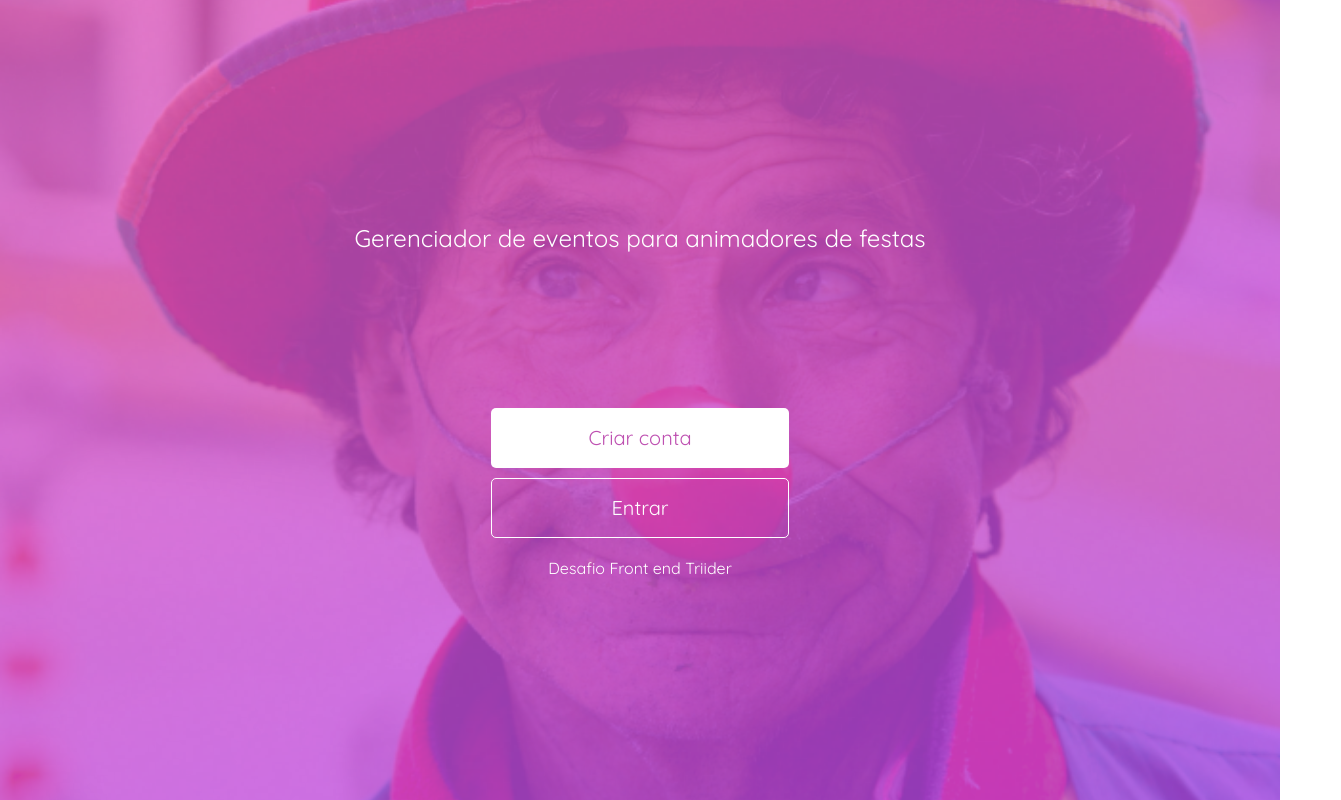
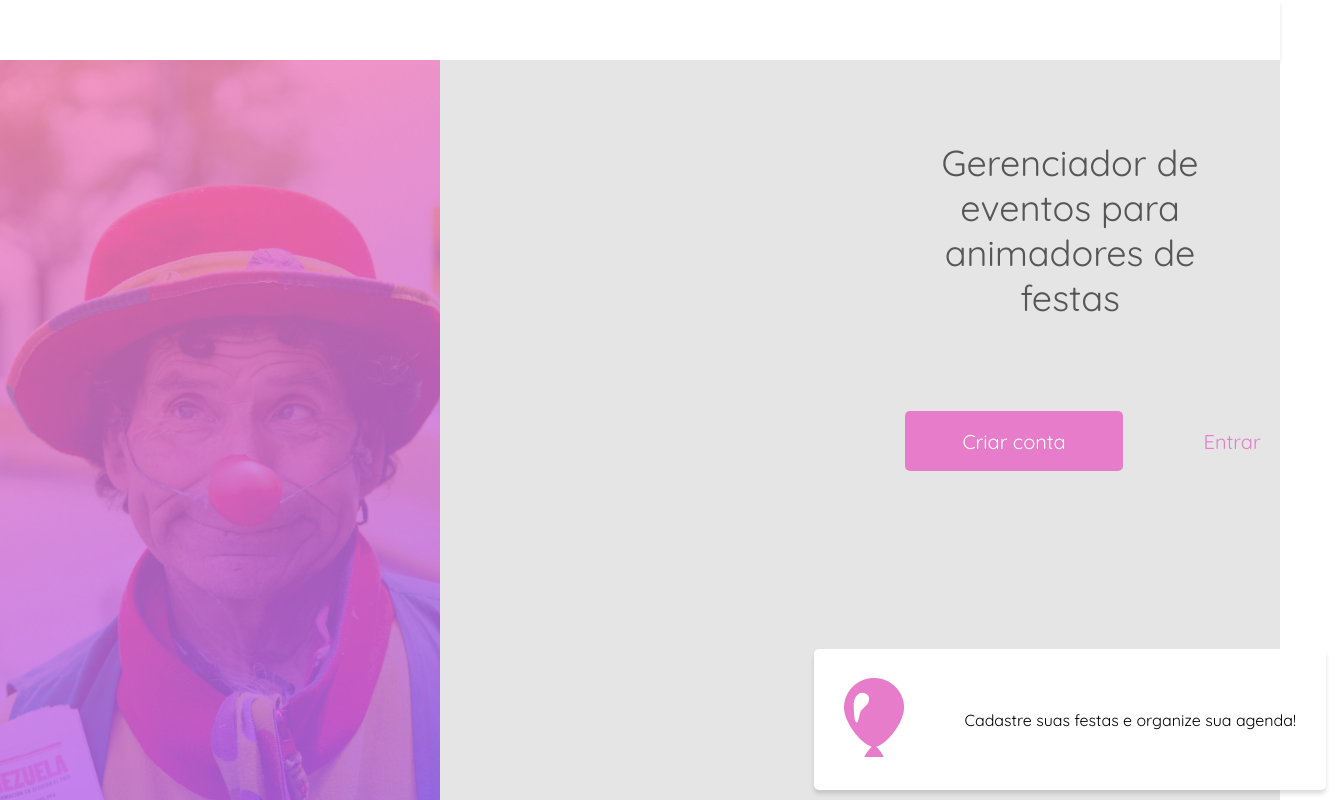
Before and after one commit to afborda/GerenciadorDeEventos, a React (Create React App) app: page / in a window 1280 px wide. Shown: the top 800 px of the page, 1341 px wide, since content can reach past the window. Built offline with nearby package versions, Linux system fonts and the light colour scheme.

Commit message:
add css web

```diff
--- a/src/components/initialLogin/index.tsx
+++ b/src/components/initialLogin/index.tsx
@@ -1,5 +1,7 @@
 import React from "react";
 import LoginContainer from "../loginContainer";
+import Balloon from "../../assets/img/balloon.png";
+import Feast from "../../assets/img/feast.png";
 
 import "./styled.scss";
 import { Link } from "react-router-dom";
@@ -23,6 +25,28 @@ const InitialLogin: React.FC = () => {
 
             <p className="text-triider">Desafio Front end Triider</p>
           </div>
+          <div className="spacer hide "></div>
+          <div className="container-center-web">
+            <div className="balloon  hide">
+              <div>
+                <img src={Balloon} alt="Balloon" />
+              </div>
+              <div>
+                <p>Cadastre suas festas e organize sua agenda!</p>
+              </div>
+            </div>
+            <div className="party-calendar  hide">
+              <div>
+                <img src={Feast} alt="Feast" />
+              </div>
+              <div>
+                <p>Cadastre suas festas e organize sua agenda!</p>
+              </div>
+            </div>
+          </div>
+          <div className="test-triider hide">
+            <p className="text-triider">Desafio Front end Triider</p>
+          </div>
         </div>
       </LoginContainer>
     </div>
--- a/src/components/initialLogin/styled.scss
+++ b/src/components/initialLogin/styled.scss
@@ -2,10 +2,10 @@
 
 .initiallogin-container {
   width: 100%;
-  height: 100%;
+  height: 625px;
   display: flex;
   flex-direction: column;
-  justify-content: space-around;
+  justify-content: space-between;
 }
 
 .title {
--- a/src/components/login/style.scss
+++ b/src/components/login/style.scss
@@ -42,9 +42,8 @@
 }
 
 .title-login {
-  position: absolute;
-  left: 36%;
-  top: 3%;
+  text-align: center;
+  padding-top: 15%;
 
   & h1 {
     color: $font-color-1;
--- a/src/components/loginContainer/index.tsx
+++ b/src/components/loginContainer/index.tsx
@@ -8,13 +8,16 @@ const LoginContainer: React.FC<ILoginContainer> = ({
   title,
 }) => {
   return (
-    <div className="background-login-image">
-      <div className="title-login">
-        <h1>{title}</h1>
-      </div>
-      <div className="card-container">
-        <div className={!card ? "card card--background " : "card"}>
-          {children}
+    <div className="background-web">
+      <div className="nav-bar"></div>
+      <div className="background-login-image  ">
+        <div className="title-login ">
+          <h1 className="title-web">{title}</h1>
+        </div>
+        <div className="card-container">
+          <div className={!card ? "card card--background " : "card"}>
+            {children}
+          </div>
         </div>
       </div>
     </div>
--- a/src/components/loginContainer/style.scss
+++ b/src/components/loginContainer/style.scss
@@ -4,3 +4,34 @@
   background: url("../../assets/img/background-2.png") center no-repeat, url("../../assets/img/background-joker.jpg") center no-repeat;
   background-size: cover;
 }
+
+
+@media screen and (min-width: 600px) {
+
+  .nav-bar {
+    width: 100%;
+    height: 60px;
+    background: #FFFFFF;
+    box-shadow: 0px 4px 4px rgba(0, 0, 0, 0.1);
+  }
+
+  .background-login-image {
+    display: flex;
+    background: #E5E5E5;
+  }
+
+  .title-login {
+    width: 671px;
+    height: 100%;
+    background: url("../../assets/img/background-2.png") center no-repeat, url("../../assets/img/background-joker.jpg") center repeat;
+    opacity: 0.8;
+    background-size: cover;
+  }
+
+  .title-login h1 {
+    font-size: 36px;
+    line-height: 45px;
+    color: red;
+  }
+
+}
--- a/src/style/theme.scss
+++ b/src/style/theme.scss
@@ -106,6 +106,8 @@ $background-color-2:linear-gradient(180deg, rgba(237, 125, 194, 0.8) 0%, rgba(23
   justify-content: center;
 }
 
+
+
 .card--background {
   @extend .card;
   background: $font-color-1;
@@ -120,3 +122,139 @@ $background-color-2:linear-gradient(180deg, rgba(237, 125, 194, 0.8) 0%, rgba(23
   background-color: $font-color-1;
 
 }
+
+.hide {
+  display: none;
+}
+
+
+
+
+//Web
+
+
+@media screen and (min-width: 600px) {
+
+
+  .hide {
+    display: inline-block !important;
+  }
+
+  .card {
+    width: 100%;
+    height: 80vh;
+    border-Radius: 0px;
+    background: #E5E5E5;
+    display: flex;
+    justify-content: end;
+  }
+
+  .card-container {
+    width: 100%;
+    height: 100%;
+    display: flex;
+    margin: 0px;
+    background: #E5E5E5;
+
+  }
+
+  .title {
+    font-family: Quicksand;
+    font-style: normal;
+    font-weight: normal;
+    font-size: 36px;
+    line-height: 45px;
+
+    color: #565656;
+
+  }
+
+  .initiallogin-container {
+    width: 50%;
+    height: 100%;
+    display: flex;
+    justify-content: initial;
+    padding: 0 45px;
+
+
+  }
+
+  .pre-buttom {
+    display: flex;
+    justify-content: space-around;
+    margin-top: 81px;
+    margin-bottom: 72px;
+  }
+
+
+  .balloon {
+    width: 512px;
+    height: 141px;
+    background: #FFFFFF;
+    box-shadow: 0px 4px 4px rgba(0, 0, 0, 0.13);
+    border-radius: 5px;
+    margin-bottom: 10px;
+    display: flex !important;
+    align-items: center;
+    justify-content: space-around;
+  }
+
+  .party-calendar {
+    @extend .balloon;
+
+  }
+
+  .text-triider {
+    display: none;
+  }
+
+  .buttom-web {
+    width: 298px;
+    height: 60px;
+    border-radius: 5px;
+    font-family: Quicksand;
+    font-style: normal;
+    font-weight: normal;
+    font-size: 20px;
+    line-height: 25px;
+    text-align: center;
+    border: none;
+    margin: 10px 0;
+    display: flex;
+    justify-content: center;
+    align-items: center;
+  }
+
+  .buttom--primary {
+    @extend .buttom-web;
+    width: 218px;
+    height: 60px;
+    background: #E77CCA;
+    border-radius: 5px;
+    color: #fff;
+  }
+
+  .buttom--secundary {
+    @extend .buttom-web;
+    width: 218px;
+    height: 60px;
+    background: $font-color-4;
+    color: #E77CCA;
+  }
+
+  .container-center-web {
+    display: flex;
+    justify-content: center;
+    align-items: center;
+    flex-direction: column;
+  }
+
+  .spacer {
+    height: 1px;
+    width: 100%;
+    background-color: $font-color-6;
+    margin-bottom: 96px;
+  }
+
+
+}
```
